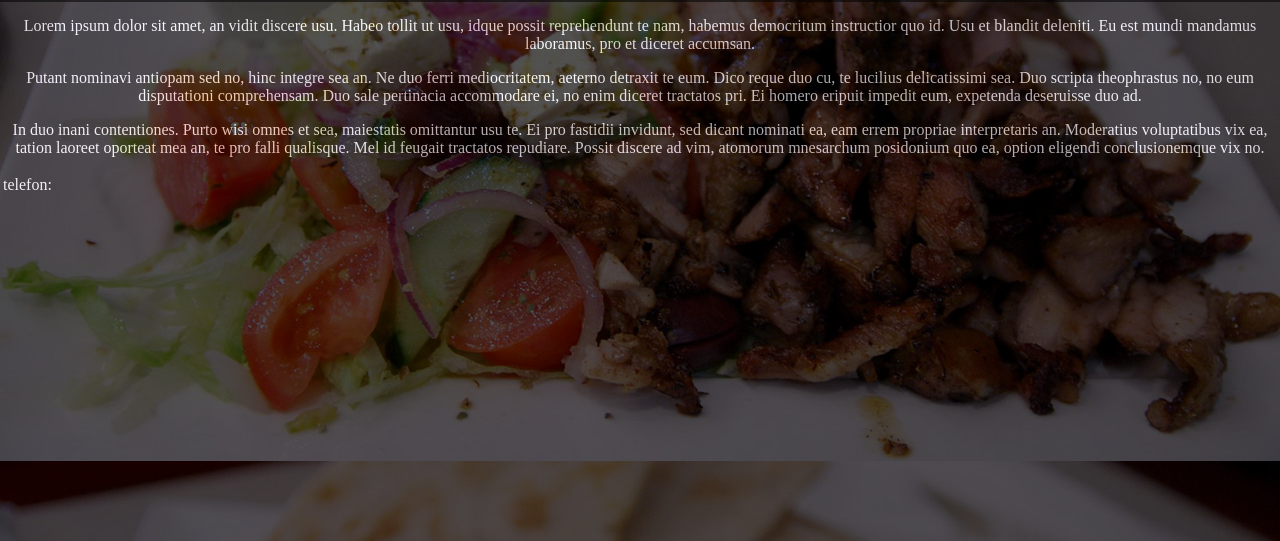
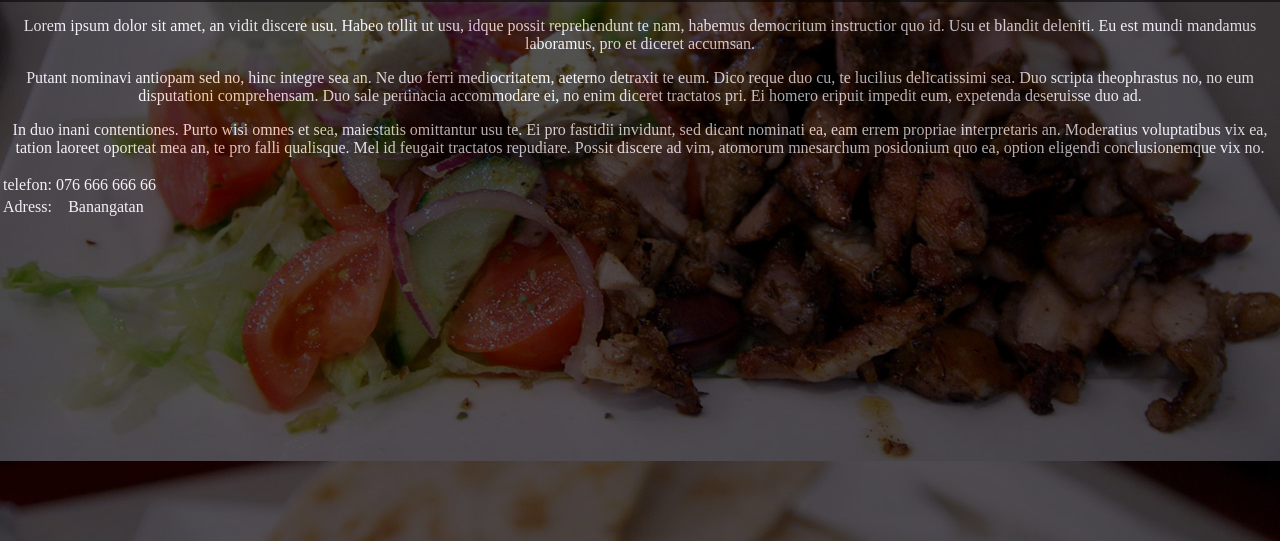
Before and after one commit to itgsod/Hemsideprojekt-1, a plain HTML site: page Hemsideprojekt1.html/site/omoss.html in a window 1280 px wide. Shown: the part 259-800 px from the top of the page. Drawn offline with Linux system fonts and the light colour scheme.

Commit message:
fgt
don’t know github

```diff
--- a/Hemsideprojekt1.html/site/omoss.html
+++ b/Hemsideprojekt1.html/site/omoss.html
@@ -48,6 +48,13 @@
             <table>
                 <tr>
                     <td>telefon:</td>
+                    <td>076 666 666 66</td>
+                </tr>
+                <tr>
+                    <td>Adress:</td>
+                    <td>Banangatan</td>
+                </tr>
+                <tr>
 
                 </tr>
             </table>
```
